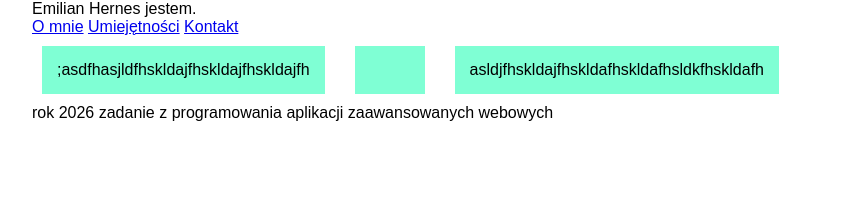
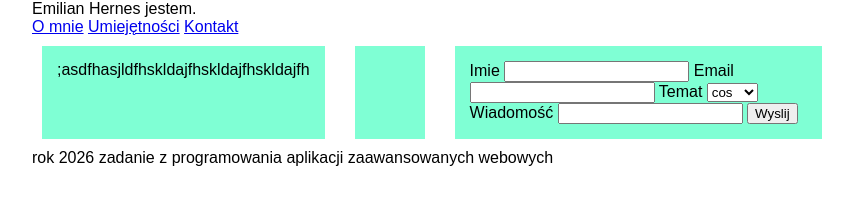
Before and after one commit to Emix999/kurs-zaawansowanych-aplikacji-webowych-4p1T, a plain HTML site: page zadanie/mb03-wizytówka/index.html in a window 1280 px wide. Shown: the whole page, without its empty margins (208-1061 px from the left). Drawn offline with Linux system fonts and the light colour scheme.

Commit message:
dodano formularz

```diff
--- a/zadanie/mb03-wizytówka/index.html
+++ b/zadanie/mb03-wizytówka/index.html
@@ -23,7 +23,22 @@
             <ul id="lista-umijetnosci"></ul>
         </section>
         <section id="kontakt">
-            asldjfhskldajfhskldafhskldafhsldkfhskldafh
+            <form>
+                <label for="imie">Imie</label>
+                <input type="text" id="imie" name="imie">
+                <label for="email">Email</label>
+                <input type="email" id="email" name="email">
+                <label for="temat">Temat</label>
+                <select name="temat" id="temat" name="temat">
+                    <option value="cos">cos</option>
+                    <option value="cos2">cos2</option>
+                    <option value="cos3">cos3</option>
+                </select>
+                <label for="tresc">Wiadomość</label>
+                <input type="textarea" id="tresc" name="tresc">
+                <button type="submit">Wyslij</button>
+            </form>
+            <div id="komunikat"></div>
         </section>
     </main>
     <footer>
```
